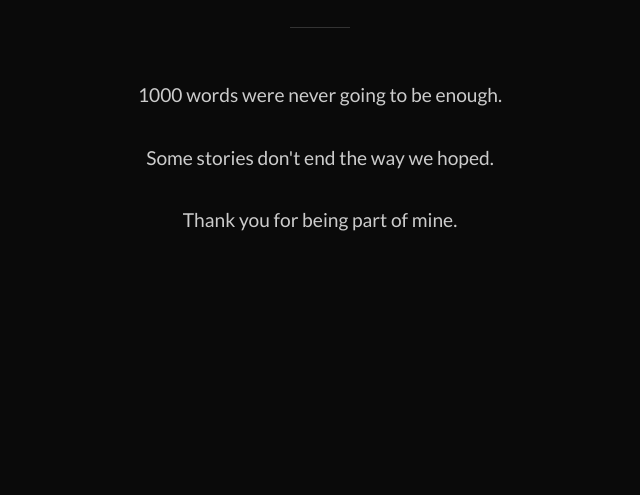
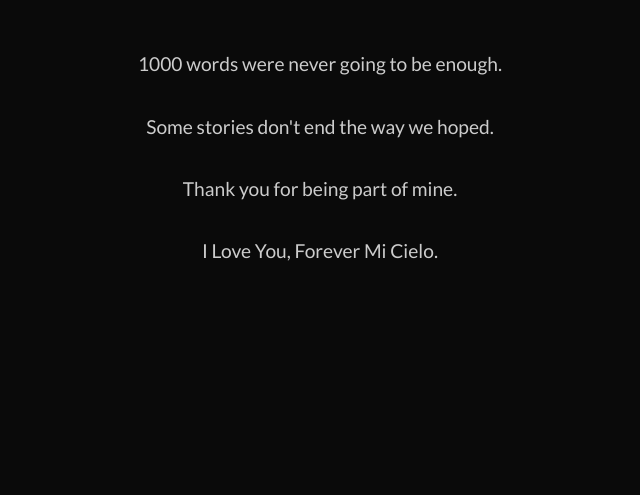
Before and after one commit to mauriwantsu/1000words, a website: page index.html in a window 1280 px wide. Shown: the part 305-800 px from the top of the page, without its empty margins (320-960 px from the left). Drawn offline with nearby package versions, Linux system fonts and the light colour scheme.

Commit message:
Goodbye 2

```diff
--- a/index.html
+++ b/index.html
@@ -69,6 +69,7 @@
         <p>1000 words were never going to be enough.</p>
         <p>Some stories don't end the way we hoped.</p>
         <p>Thank you for being part of mine.</p>
+        <p>I Love You, Forever Mi Cielo.</p>
     </div>
 </body>
 </html>
```
